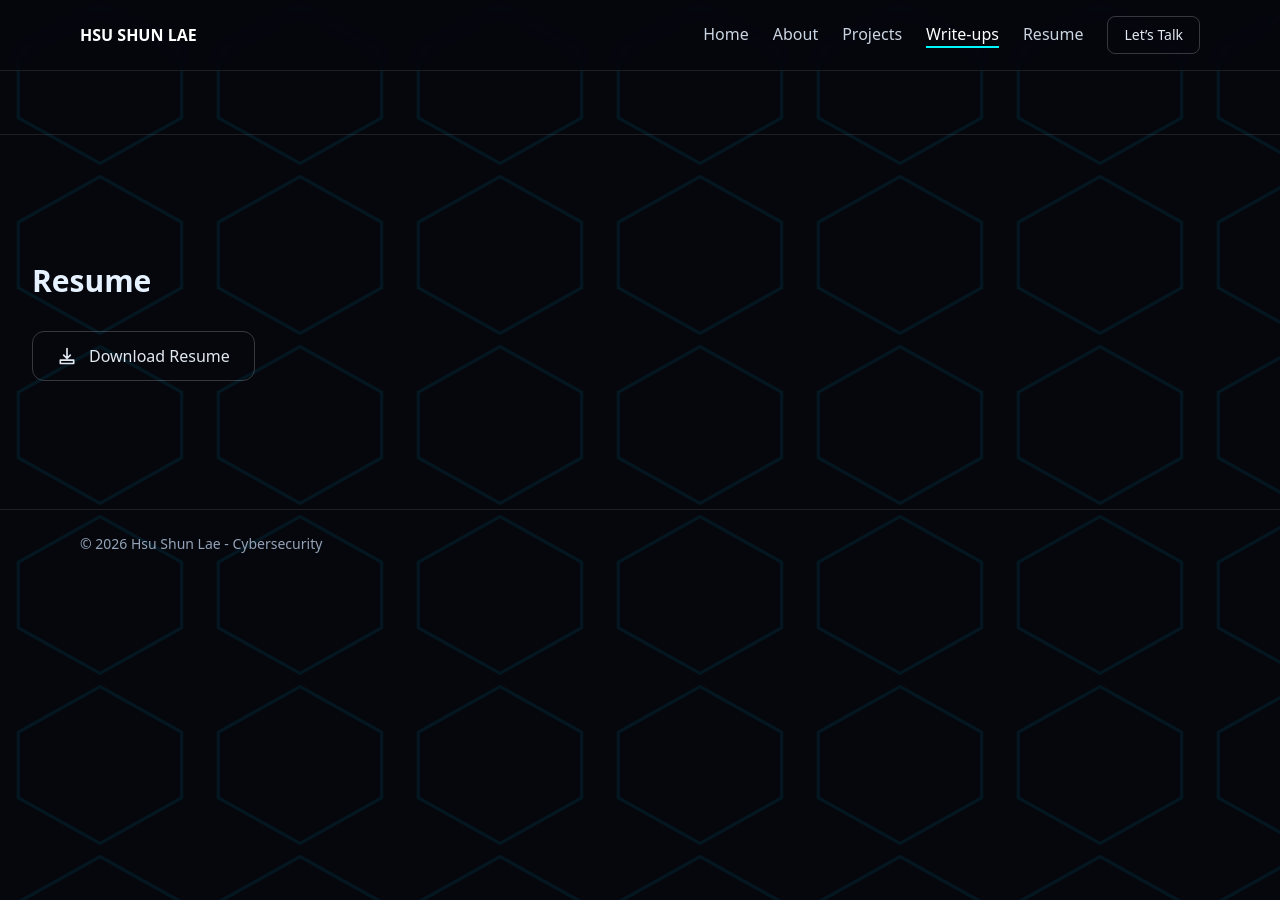
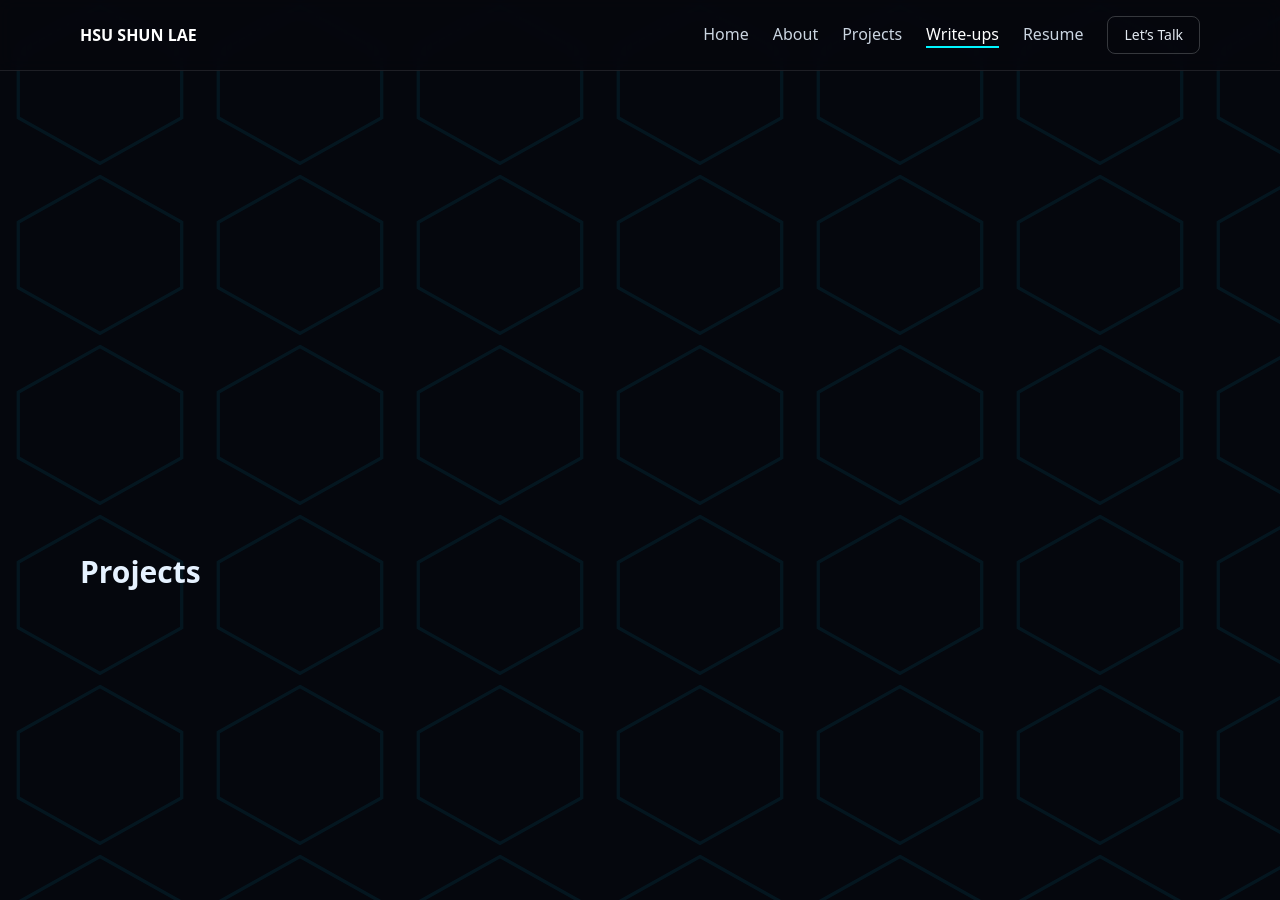
Before and after one commit to HsuShunLae/HsuShunLae.github.io, a Jekyll site: the page built from index.md, in a window 1280 px wide and 900 px high, scrolled down 3586 px. Built offline with Jekyll 4.4.1, drawn with Linux system fonts in a browser that asks for light colours; nearby versions of some CDN libraries.

Commit message:
Update index.md

```diff
--- a/index.md
+++ b/index.md
@@ -244,7 +244,11 @@ title: Home
 </section>
 
 <!-- RESUME -->
-{% include resume-section.html %}
+<section id="resume" class="min-h-screen flex items-center">
+  <div class="mx-auto w-[min(1120px,92%)]">
+    <h2 class="text-3xl font-bold mb-6">Projects</h2>
+  </div>
+</section>
 
 </main>
 
```
